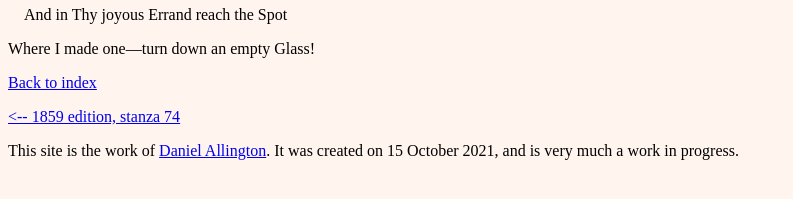
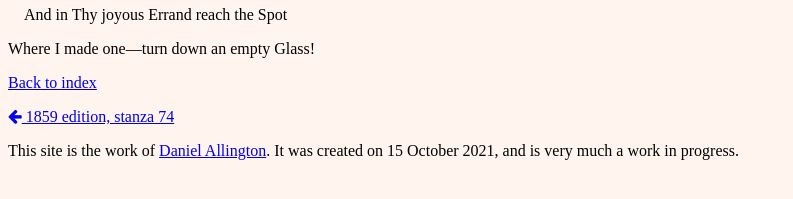
Before and after one commit to daniel-allington/fitzKhayyam, a Jekyll site: the page built from _stanzas/ed-1859-stanza-75.md, in a window 1280 px wide. Shown: the part 202-401 px from the top of the page, without its empty margins (0-793 px from the left). Built offline with Jekyll 4.4.1, drawn with Linux system fonts in a browser that asks for light colours.

Commit message:
Link to Font Awesome; include Font Awesome arrows for navigation links forward and backward through an edition

```diff
--- a/_layouts/index_layout.html
+++ b/_layouts/index_layout.html
@@ -4,6 +4,7 @@
 <head>
     <meta charset="utf-8">
     <title>{{ page.title }}</title>
+    <link rel="stylesheet" href="https://cdnjs.cloudflare.com/ajax/libs/font-awesome/4.7.0/css/font-awesome.min.css">
     <link rel="stylesheet" href="{{ site.baseurl }}/styles.css">
 </head>
 <article>
--- a/_layouts/stanza.html
+++ b/_layouts/stanza.html
@@ -4,6 +4,7 @@
 <head>
     <meta charset="utf-8">
     <title>{{ page.edition }} edition, stanza {{ page.stanza }}</title>
+    <link rel="stylesheet" href="https://cdnjs.cloudflare.com/ajax/libs/font-awesome/4.7.0/css/font-awesome.min.css">
     <link rel="stylesheet" href="{{ site.baseurl }}/styles.css">
 </head>
 <article>
@@ -23,10 +24,10 @@
 
     <p>
         {% if stanza_before %}
-        <a href = "{{ stanza_before.url }}"><-- {{ page.edition }} edition, stanza {{ stanza_before.stanza }}</a>
+        <a href = "{{ stanza_before.url }}"><i class="fa fa-arrow-left"></i> {{ page.edition }} edition, stanza {{ stanza_before.stanza }}</a>
         {% endif %}
         {% if stanza_after %}
-        <a href = "{{ stanza_after.url }}">{{ page.edition }} edition, stanza {{ stanza_after.stanza }} --></a>
+        <a href = "{{ stanza_after.url }}">{{ page.edition }} edition, stanza {{ stanza_after.stanza }} <i class="fa fa-arrow-right"></i></a>
         {% endif %}
     </p>
 <article>
```
